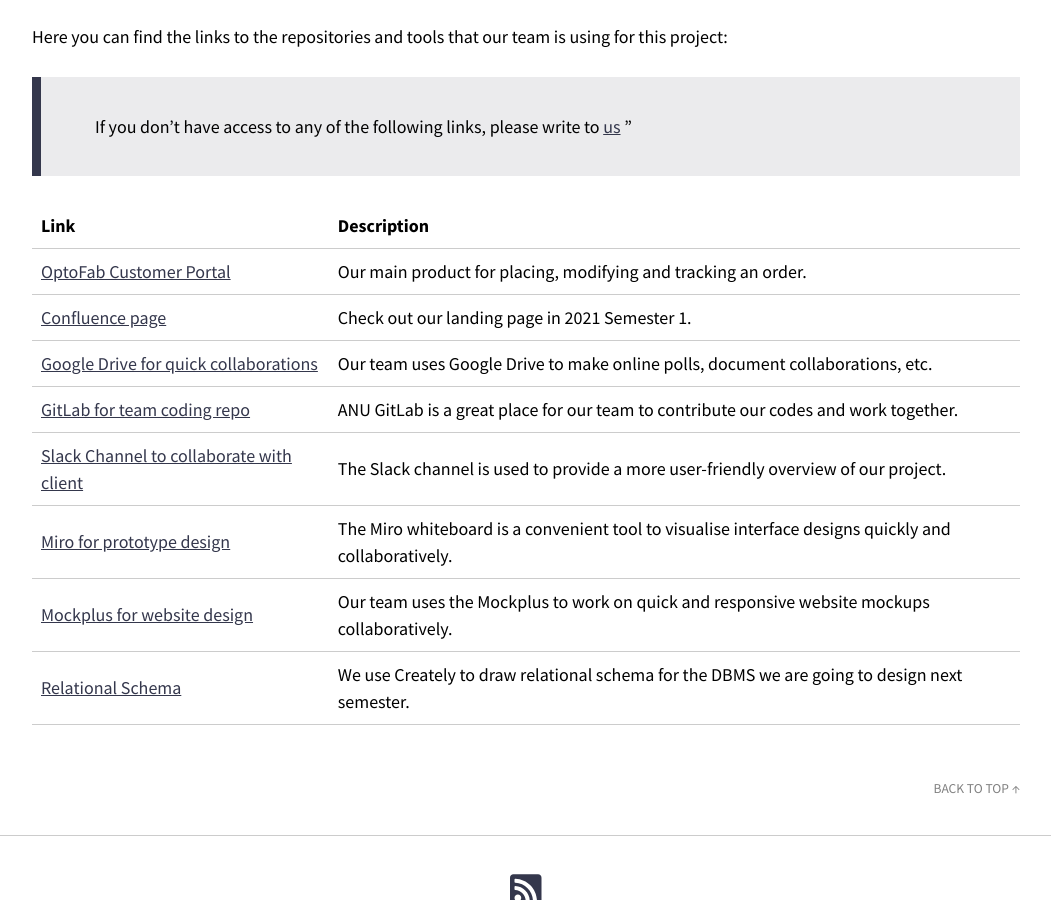
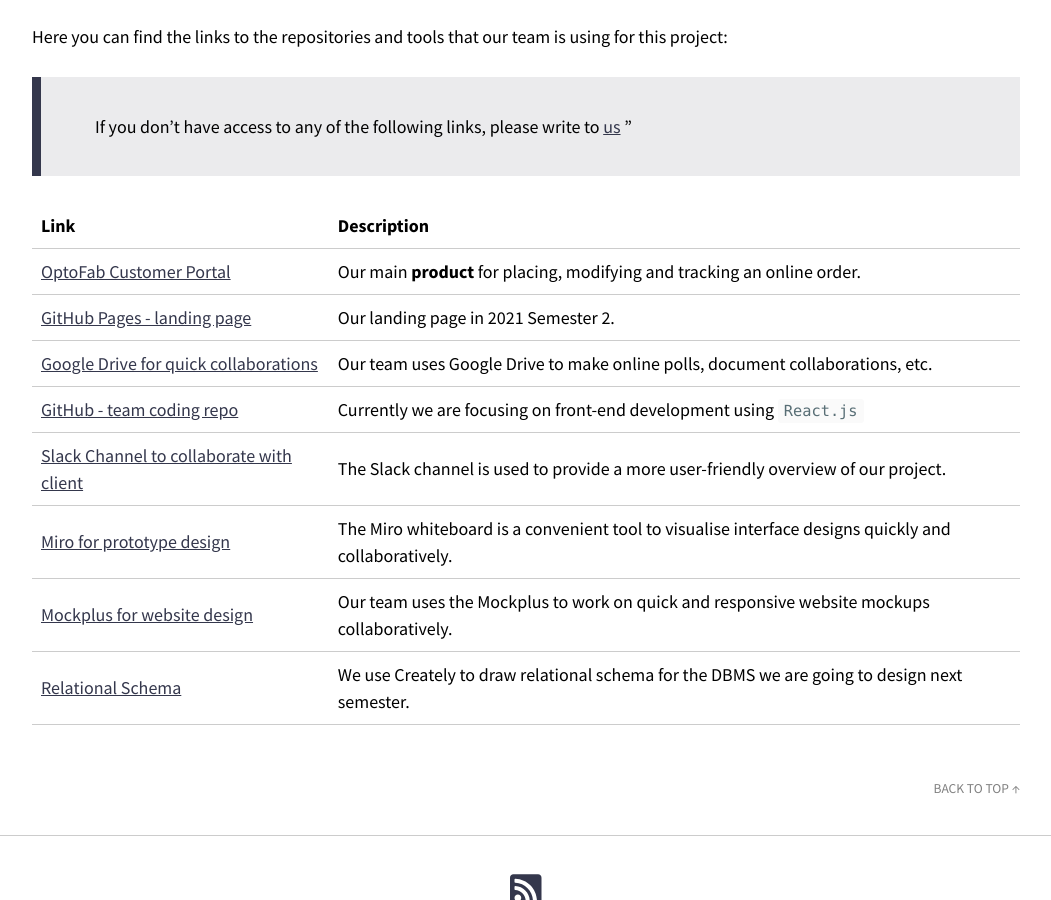
Before and after one commit to optofab/optofab.github.io, a Jekyll site: the page built from index.md, in a window 1280 px wide and 900 px high, scrolled down 5853 px. Shown: the whole window, without its empty margins (114-1165 px from the left). Built offline with Jekyll 4.4.1, drawn with Linux system fonts in a browser that asks for light colours; nearby versions of some CDN libraries; emoji names are drawn with the system emoji font; some of the changed text lies outside the part shown.

Commit message:
update resource links

```diff
--- a/index.md
+++ b/index.md
@@ -100,7 +100,7 @@
 
 <hr class="hr-dotted">
 
-[6] [_Customers/Users] What do they currently see as their users/customer segment?
+[6] [_Customers/Users_] What do they currently see as their users/customer segment?
 
 - The client's customers come mainly from the academia, e.g., reserchers in optics from physics department of a university. Some start-ups may also be the potential customers if they want to customise optic parts and test some ideas before mass production. The price is affordable and the quality is incomparable across Australia.
 
@@ -144,10 +144,10 @@
 
 | Link                                                                                                                          | Description                                                                                          |
 | ----------------------------------------------------------------------------------------------------------------------------- | ---------------------------------------------------------------------------------------------------- |
-| [OptoFab Customer Portal](http://tl20212.cecs.anu.edu.au/home.html)                                                           | Our main product for placing, modifying and tracking an order.                                       |
-| [Confluence page](https://techlauncher.atlassian.net/wiki/spaces/TECHLAUNCH/overview?homepageId=294914)                       | Check out our landing page in 2021 Semester 1.                                                       |
+| [OptoFab Customer Portal](http://tl20212.cecs.anu.edu.au/home.html)                                                           | Our main **product** for placing, modifying and tracking an online order.                            |
+| [GitHub Pages - landing page](https://optofab.github.io/)                                                                     | Our landing page in 2021 Semester 2.                                                                 |
 | [Google Drive for quick collaborations](https://drive.google.com/drive/folders/1M0pZ2kZg80FpKvoFc_t8RjgAF3gNdi9V?usp=sharing) | Our team uses Google Drive to make online polls, document collaborations, etc.                       |
-| [GitLab for team coding repo](https://gitlab.cecs.anu.edu.au/u7075880/comp8715-memo)                                          | ANU GitLab is a great place for our team to contribute our codes and work together.                  |
+| [GitHub - team coding repo](https://gitlab.cecs.anu.edu.au/u7075880/comp8715-memo)                                            | Currently we are focusing on front-end development using `React.js`                                  |
 | [Slack Channel to collaborate with client](http://comp8715anff.slack.com)                                                     | The Slack channel is used to provide a more user-friendly overview of our project.                   |
 | [Miro for prototype design](https://miro.com/app/board/o9J_lPISVWY=)                                                          | The Miro whiteboard is a convenient tool to visualise interface designs quickly and collaboratively. |
 | [Mockplus for website design](https://app.mockplus.cn/s/KhYir6nf92Z)                                                          | Our team uses the Mockplus to work on quick and responsive website mockups collaboratively.          |
```
